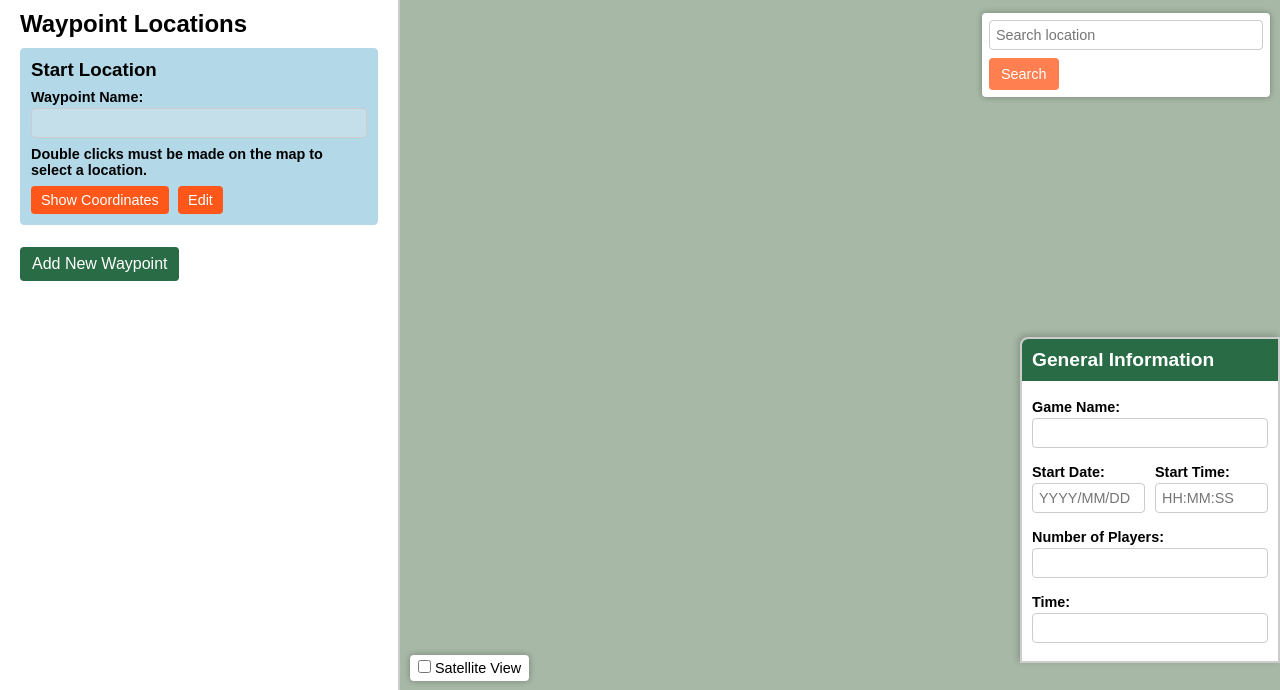
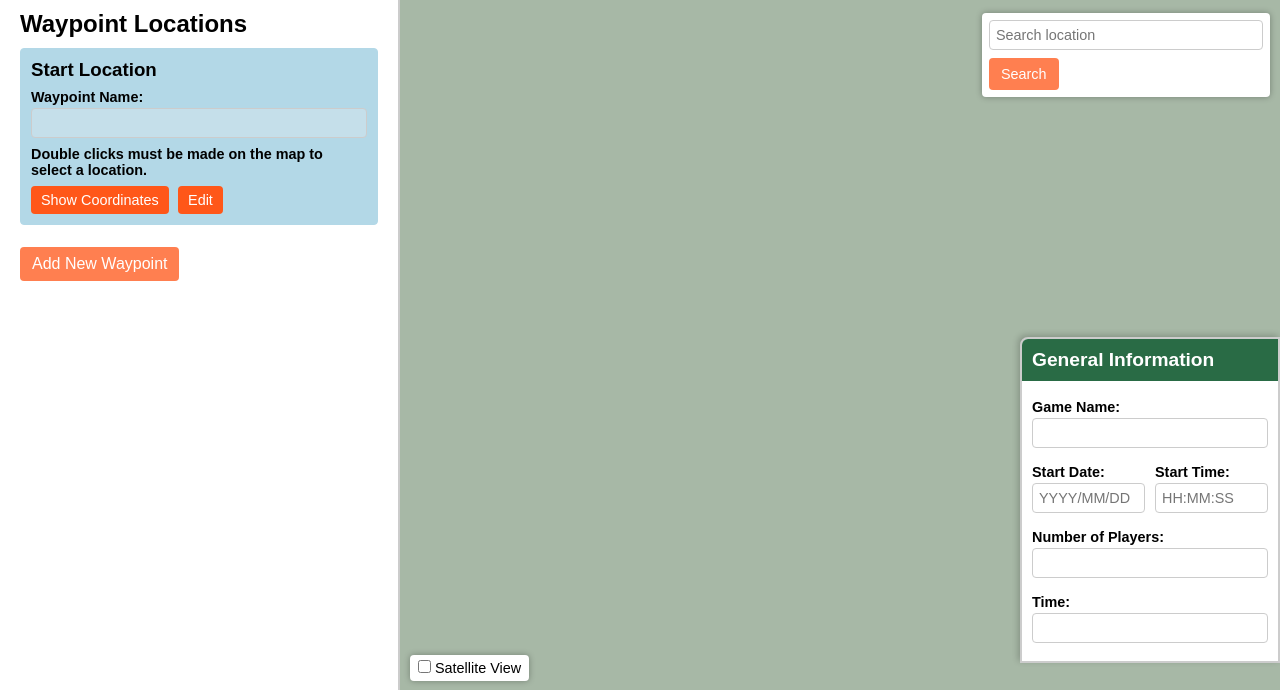
Before and after one commit to GeoDeer/geodeer-server, a Django app: template game/templates/game/create_manage.html in a window 1280 px wide. Shown: the part 57-747 px from the top of the page. Run offline with Django 5.2, Linux system fonts and the light colour scheme; the template is opened without the code that fills it, so the values that code supplies are empty.

Commit message:
html udate

```diff
--- a/game/templates/game/create_manage.html
+++ b/game/templates/game/create_manage.html
@@ -198,7 +198,7 @@
     }
 
     .save-locations-btn {
-      background-color: var(--dark-green);
+      background-color: var(--vibrant-orange);
       color: var(--white);
       border: none;
       padding: 8px 12px;
```
